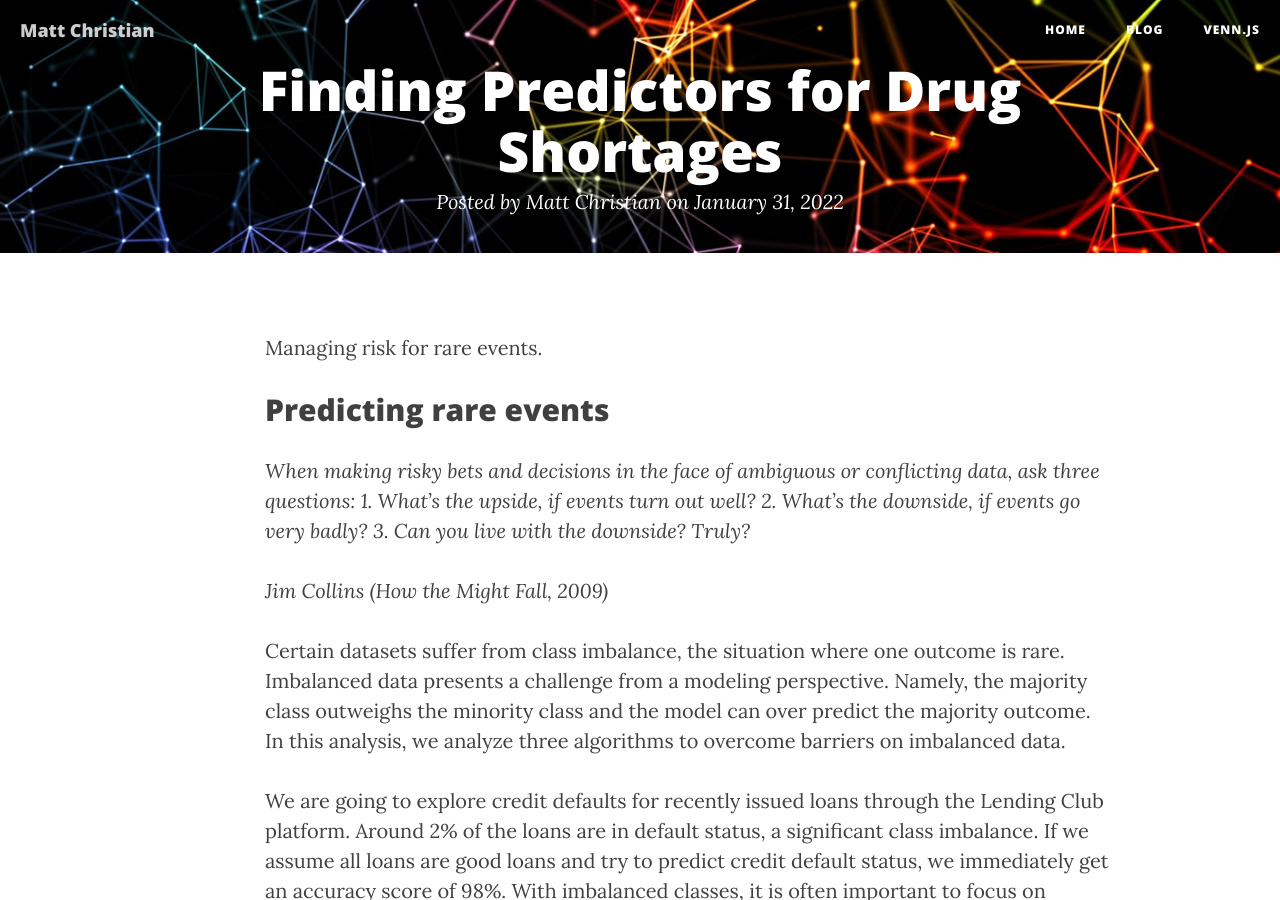
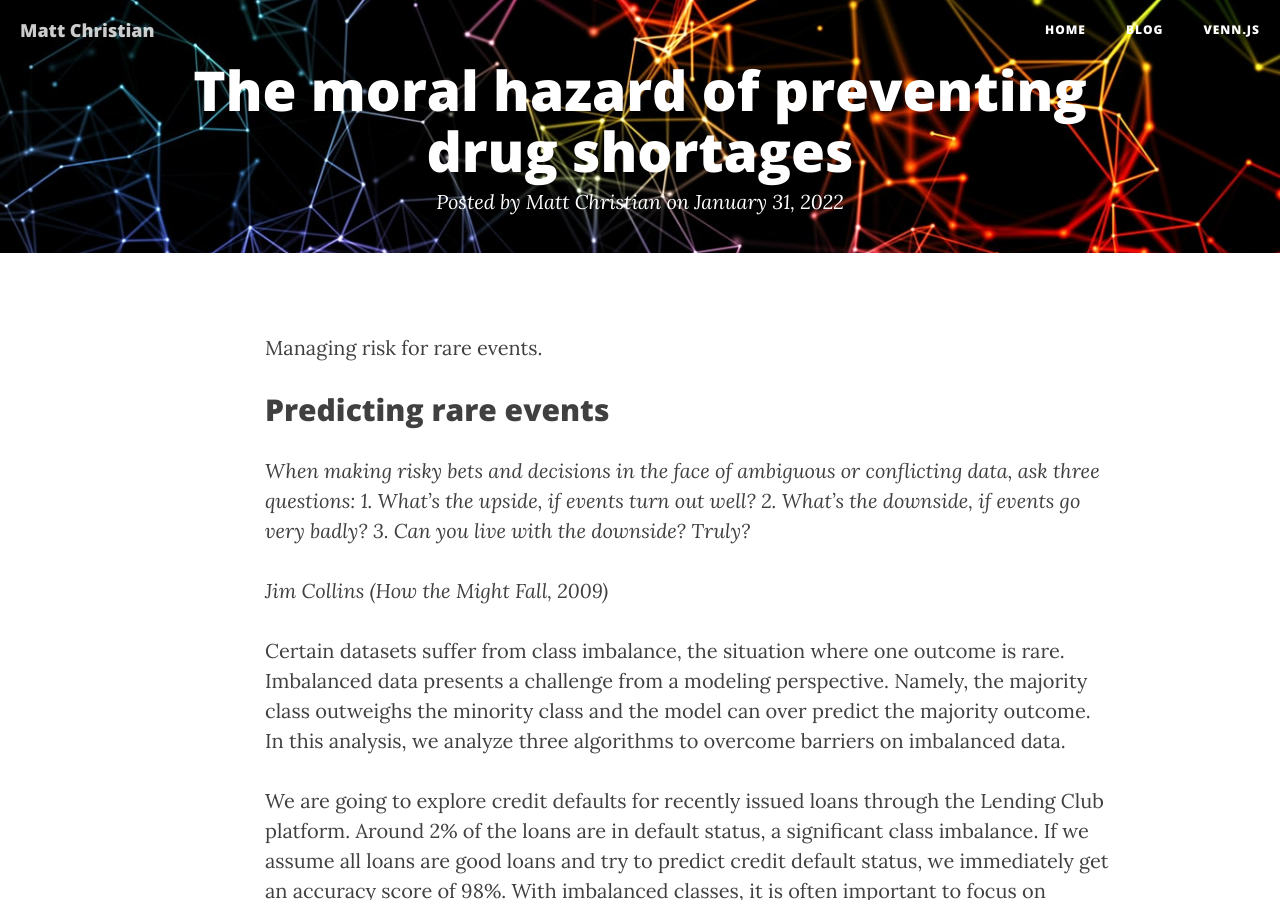
Before and after one commit to analyticalmeanderings/analyticalmeanderings.github.io, a Jekyll site: the page built from _posts/2022-01-31-hazard.markdown, in a window 1280 px wide and 900 px high. Built offline with Jekyll 4.4.1, drawn with Linux system fonts in a browser that asks for light colours; nearby versions of some CDN libraries; a script that is not in the unit is left out.

Commit message:
adding new topics

```diff
--- a/_posts/2022-01-31-hazard.markdown
+++ b/_posts/2022-01-31-hazard.markdown
@@ -1,6 +1,6 @@
 ---
 layout:     post
-title:      "Finding Predictors for Drug Shortages"
+title:      "The moral hazard of preventing drug shortages"
 date:       2022-01-31 12:00:00
 author:     "Matt Christian"
 header-img: "img/cover.jpeg"
```
